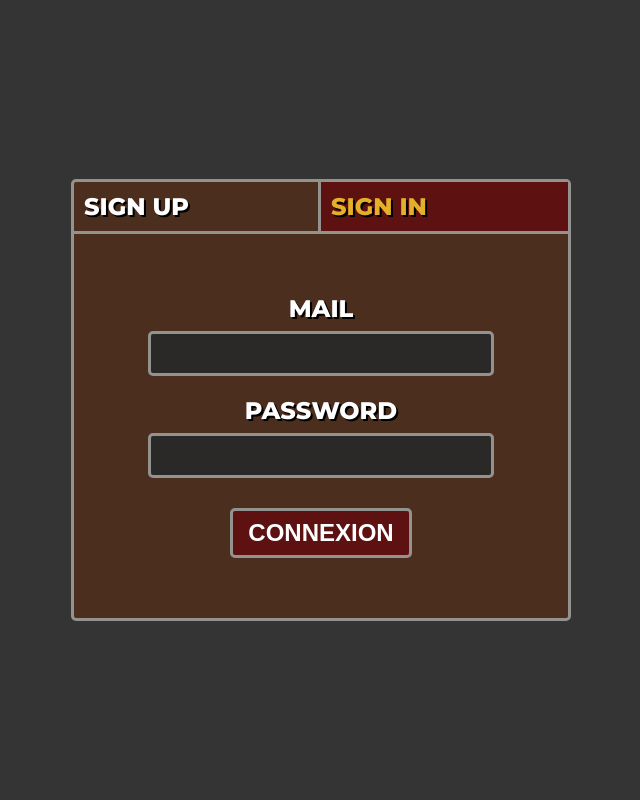
After one commit to 4netit2/quest-list, a PHP site: page /sign-in.html in a window 1280 px wide. The commit adds this page. Shown: the whole page, without its empty margins (319-959 px from the left). Run offline with PHP 8.4, Linux system fonts and the light colour scheme.

Commit message:
refactor: add sign-in page

```diff
--- a/src/assets/css/style.css
+++ b/src/assets/css/style.css
@@ -17,7 +17,9 @@ a {
   text-decoration: none;
 }
 
-/* FULL WEBSITE */
+/* FULL WEBSITE SIGN */
+/* SIGN UP */
+/* ---------------------------------------- */
 .full-website-sign {
   width: 100%;
   background: #343434;
@@ -114,6 +116,32 @@ a {
   color: #e5af29;
 }
 
+/* SIGN IN */
+/* ---------------------------------------- */
+.tabs-sign-in {
+  display: flex;
+  border-bottom: 3px solid #93928e;
+}
+
+.tabs-sign-in .sign-up-title {
+  border-right: 3px solid #93928e;
+}
+
+.tabs-sign-in .sign-in-title {
+  background: #5d1111;
+}
+
+.tabs-sign-in .sign-in-title a {
+  color: #e5af29;
+}
+
+.tabs-sign-in .sign-up-title a:hover {
+  color: #e5af29;
+}
+
+.tabs-sign-in .sign-in-title a:hover {
+  color: #fff;
+}
 
 /* RESPONSIVE < 480 PX MOBILE */
 @media screen and (max-width: 480px) {
--- /dev/null
+++ b/src/sign-in.html
@@ -0,0 +1,49 @@
+<!DOCTYPE html>
+<html lang="en">
+  <head>
+    <meta charset="utf-8">
+    <title>Quests List - Connexion</title>
+    <link rel="stylesheet" href="assets/css/style.css">
+    <!-- Google Fonts -->
+    <link href="https://fonts.googleapis.com/css?family=Montserrat:400,800" rel="stylesheet">
+  </head>
+  <body>
+    <!-- FULL WEBSITE SIGN -->
+    <div class="full-website-sign">
+      <!-- SECTION SIGN UP -->
+      <section class="sign sign-in">
+        <!-- TABS SIGN -->
+          <div class="tabs-sign-in">
+            <div class="sign-up-title sign-title">
+              <a href="index.html"><h1>sign up</h1></a>
+            </div>
+            <div class="sign-in-title sign-title">
+              <a href="sign-in.html"><h1>sign in</h1></a>
+            </div>
+          </div>
+        <!-- CONTENT SIGN -->
+        <div class="content-sign">
+          <!-- MAIL INPUT -->
+          <div class="mail-input sign-input">
+            <form action="">
+              <label for="mail-sign-up">mail</label>
+              <input type="text" id="mail-sign-in" name="mail" />
+            </form>
+          </div>
+          <!-- PASSWORD INPUT -->
+          <div class="pass-input sign-input">
+            <form action="">
+              <label for="pass-sign-up">password</label>
+              <input type="password" id="pass-sign-in" name="password" />
+            </form>
+          </div>
+          <!-- SIGN UP BUTTON -->
+          <button class="sign-btn" id="sign-in-btn">Connexion</button>
+        </div>
+      </section>
+    </div>
+
+  <!-- Link to the main script -->
+  <script src="assets/js/main.js"></script>
+  </body>
+</html>
```
